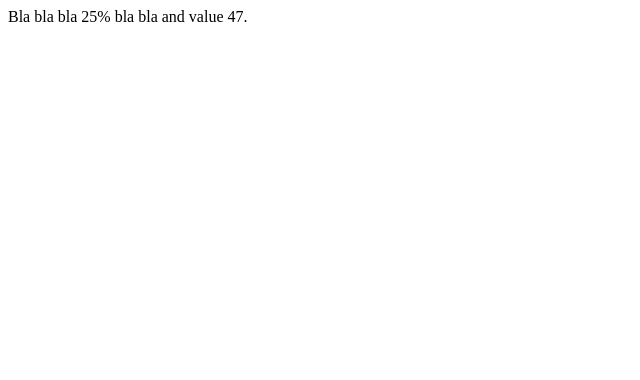
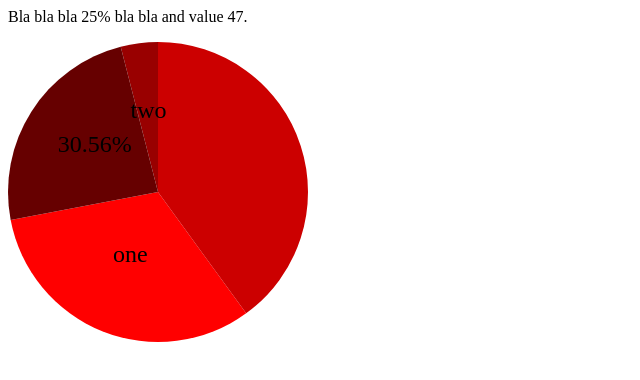
Before and after one commit to adieyal/widgetlabs, a plain HTML site: page index.html in a window 1280 px wide. Shown: the whole page, without its empty margins (0-640 px from the left). Drawn offline with Linux system fonts and the light colour scheme.

Commit message:
Added piechart widget and some widget.js improvements.

```diff
--- a/index.html
+++ b/index.html
@@ -4,5 +4,18 @@
   </head>
   <body>
     <p>Bla bla bla <span data-widget="text" data-src="values.json#percentage">40%</span> bla bla and value <span data-widget="text" data-src="values.json#number">4</span>.</p>
+    <svg xmlns="http://www.w3.org/2000/svg" version="1.1" width="300px" height="300px" data-widget="piechart" data-src="values.json#piechart" class="piechart" viewBox="-100 -100 200 200">
+      <!-- This content is entirely optional and will be deleted. The reason for having it here is if the file is
+	   opened in something like inkscape. -->
+      <path class="pie slice" fill="#F00" d="M58.778525229247315,80.90169943749474A100,100 0 0,1 -98.22872507286887,18.738131458572457L0,0Z"></path>
+      <path class="pie slice" fill="#C00" d="M6.123031769111886e-15,-100A100,100 0 0,1 58.778525229247315,80.90169943749474L0,0Z"></path>
+      <path class="pie slice" fill="#900" d="M-24.868988716485443,-96.85831611286312A100,100 0 0,1 7.044874666267686e-14,-100L0,0Z"></path>
+      <path class="pie slice" fill="#600" d="M-98.22872507286887,18.738131458572457A100,100 0 0,1 -24.868988716485443,-96.85831611286312L0,0Z"></path>
+      <text class="pie slice label" transform="translate(-18.4062276342339,46.48882429441257)" text-anchor="middle">one</text>
+      <text class="pie slice label" transform="translate(47.552825814757675,-15.450849718747369)" text-anchor="middle">two</text>
+      <text class="pie slice label" transform="translate(-6.266661678215186,-49.60573506572389)" text-anchor="middle">two</text>
+      <text class="pie slice label" transform="translate(-42.21639627510075,-26.791339748949838)" text-anchor="middle">three</text>
+      <circle r="30"/>
+    </svg>
   </body>
 </html>
--- a/js/widget.js
+++ b/js/widget.js
@@ -7,7 +7,7 @@ widget.datastore = widget.datastore || {};
 widget.active = widget.active || [];
 
 (function() {
-    function requires(obj, url, callback) {
+    function requires_html(obj, url, callback) {
 	if (typeof(window[obj]) == 'undefined') {
 	    var head = document.getElementsByTagName('head')[0];
 	    var script = document.createElement('script');
@@ -25,6 +25,40 @@ widget.active = widget.active || [];
 		}
 	    }
 	    head.appendChild(script);
+	}
+    }
+
+    function requires_svg(obj, url, callback) {
+	if (typeof(window[obj]) == 'undefined') {
+	    var svg = document.documentElement;
+	    var script = document.createElement('script');
+	    script.setAttributeNS('http://www.w3.org/1999/xlink', 'xlink:href', url);
+	    script.setAttribute('type', 'text/javascript');
+	    /* Most browsers. */
+	    script.onload = callback;
+	    /* IE 6 & 7 */
+	    if (script.readyState) {
+		script.onreadystatechange = function() {
+		    if (this.readyState == 'loaded' || this.readyState == 'complete') {
+			script.onreadystatechange = null;
+			callback();
+		    }
+		}
+	    }
+	    svg.appendChild(script);
+	}
+    }
+
+    var requires;
+    if (document.documentElement.nodeName === "HTML") {
+	console.log('HTML Document type.');
+	requires = requires_html;
+    } else if (document.documentElement.nodeName === "svg") {
+	console.log('SVG Document type.');
+	requires = requires_svg;
+    } else {
+	requires = function(obj, url, callback) {
+	    throw Error('Unable to determine document type.');
 	}
     }
 
--- /dev/null
+++ b/js/widget.piechart.js
@@ -0,0 +1,83 @@
+/* Piechart widget.
+
+   Data should be:
+   {
+       ctx: {
+	   "colors": ["#F00", "#C00", "#900"]
+       },
+       data: [
+	   {"label": "one", "value": 20},
+           {"label": "two", "value": 50},
+           {"label": "three", "value": 30}
+       ]
+   }
+*/
+
+
+(function() {
+    if (typeof widget == 'undefined') {
+	return;
+    }
+
+    widget.widgets.piechart = function(node, data) {
+	if (node === undefined){ throw Error('No node given.'); }
+	if (data.data === undefined){ throw Error('No data given.'); }
+        if (data.data.length === undefined || data.data.length === 0) { throw Error('Data invalid.'); }
+
+	this.node = node;
+	this.ctx = data.ctx || {};
+	this.data = data.data;
+
+	this.initialize();
+	this.update();
+    }
+
+    widget.widgets.piechart.prototype = {
+	initialize: function() {
+	    var ctx = this.ctx;
+
+	    this.r = 100;
+	    this.color = ctx.colors || d3.scale.category20c();
+
+	    this.node.text('');
+	},
+	update: function() {
+	    var node = this.node;
+	    var me = this;
+
+            if (this.data.length === undefined || this.data.length === 0) { return; }
+
+            var vis = node
+		.attr('class', 'piechart')
+		.attr('viewBox', '-100 -100 200 200')
+
+            var arc = d3.svg.arc()
+		.outerRadius(this.r);
+
+            var pie = d3.layout.pie()
+		.value(function(d) { return d.value; });
+
+	    var data = pie(this.data);
+	    var arcs = vis.selectAll('path.pie.slice')
+		.data(data)
+		.enter()
+		.append('svg:path');
+	    arcs.attr('class', 'pie slice')
+		.attr('fill', function(d, i) { return me.color[i]; } )
+		.attr('d', arc);
+
+	    var labels = vis.selectAll('text.pie.slice.label')
+		.data(data)
+		.enter()
+		.append('svg:text');
+	    labels.attr('class', 'pie slice label')
+		.attr('transform', function(d) {
+                    d.innerRadius = 0;
+                    d.outerRadius = this.r;
+                    return 'translate(' + arc.centroid(d) + ')';
+		})
+		.attr('text-anchor', 'middle')
+		.text(function(d, i) { return d.data.label || ''; });
+	}
+    }
+})();
--- a/values.json
+++ b/values.json
@@ -1,4 +1,11 @@
 {
     "percentage": { "value": "25%" },
-    "number": { "value": 47 }
+    "number": { "value": 47 },
+    "piechart": {
+	"ctx": { "colors": ["#F00", "#C00", "#900", "#600"]},
+	"data": [{ "label": "one", "value": 40 },
+		 { "value": 50 },
+		 { "label": "two", "value": 5 },
+		 { "label": "30.56%", "value": 30 }]
+    }
 }
```
